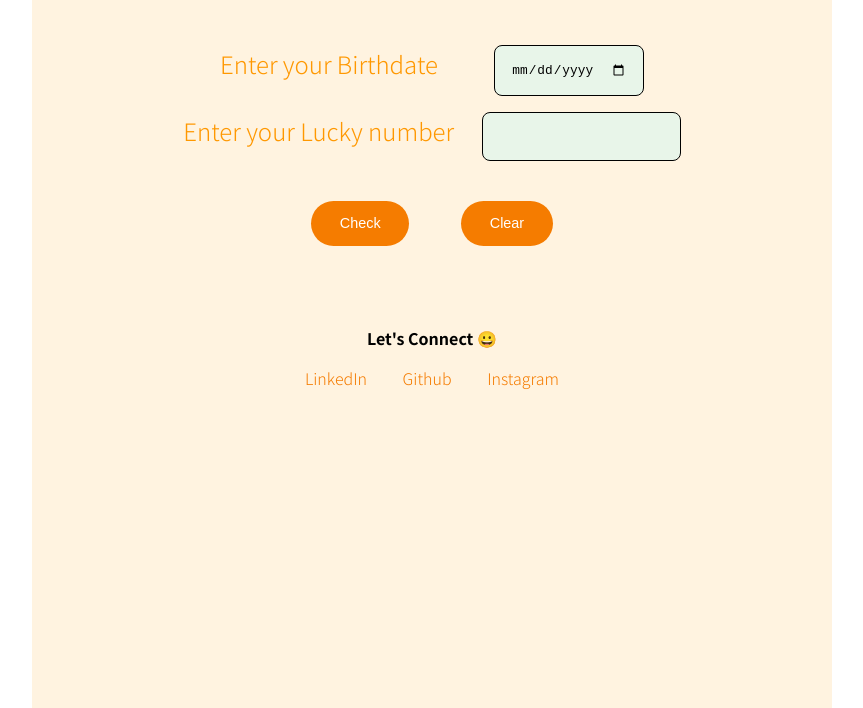
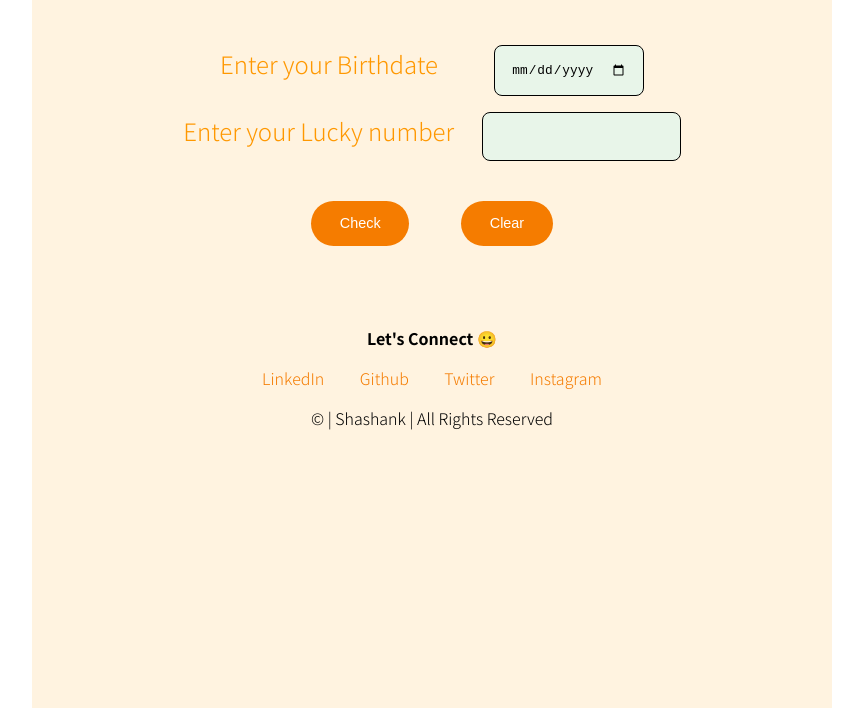
Before and after one commit to sks-21/Lucky-Birthday, a plain HTML site: page index.html in a window 1280 px wide. Shown: the part 124-832 px from the top of the page, without its empty margins (208-1071 px from the left). Drawn offline with Linux system fonts and the light colour scheme.

Commit message:
update footer

```diff
--- a/index.html
+++ b/index.html
@@ -1,5 +1,6 @@
 <!DOCTYPE html>
 <html lang="en">
+
 <head>
   <meta charset="UTF-8" />
   <meta http-equiv="X-UA-Compatible" content="IE=edge" />
@@ -7,6 +8,7 @@
   <title>Lucky Birthday</title>
   <link rel="stylesheet" href="styles.css">
 </head>
+
 <body>
   <div class="div-container">
     <h1>Is your Birthday Lucky ??</h1>
@@ -41,8 +43,12 @@
           <a href="https://github.com/sks-21" class="link-no-decoration">Github</a>
         </li>
         <li class="list-element-inline">
+          <a href="https://twitter.com/Shashan02647207" class="link-no-decoration">Twitter</a>
+        </li>
+        <li class="list-element-inline">
           <a href="https://www.instagram.com/_sks_21_/" class="link-no-decoration">Instagram</a>
         </li>
+        <p> © | Shashank | All Rights Reserved </p>
       </ul>
     </footer>
 
@@ -51,4 +57,5 @@
 
   <script src="app.js"></script>
 </body>
+
 </html>
--- a/styles.css
+++ b/styles.css
@@ -132,6 +132,10 @@ a:hover {
   transition: 0.2s;
 }
 
+
+.div-image{
+  margin-bottom: 2rem;
+}
 /* Profit and loss */
 .loss {
   color: red;
```
Lines whose indentation alone changed are shown as unchanged.
